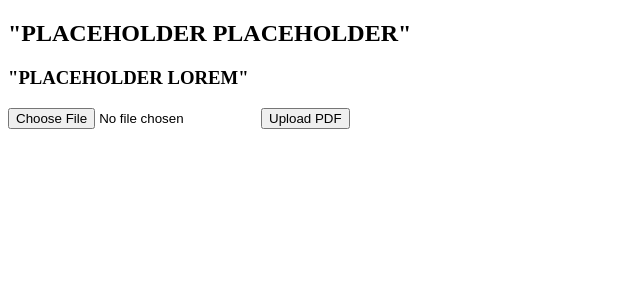
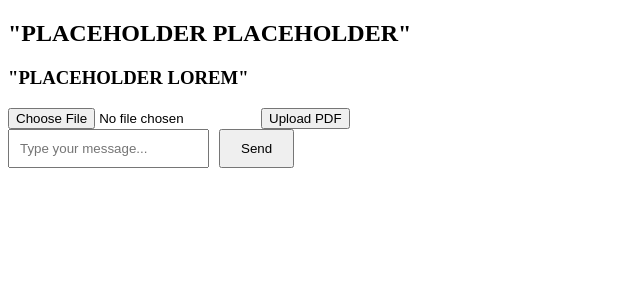
Before and after one commit to Devenvaruv/ResearchPaperChatBot, a React (Create React App) app in the folder frontend/ResearchPaperFrontend/: page / in a window 1280 px wide. Shown: the top 300 px of the page, without its empty margins (0-640 px from the left). Built offline with nearby package versions, Linux system fonts and the light colour scheme.

Commit message:
added placeholder buttons to send message to backend

```diff
--- a/frontend/ResearchPaperFrontend/src/App.js
+++ b/frontend/ResearchPaperFrontend/src/App.js
@@ -1,12 +1,39 @@
 import React, { useState } from 'react';
+import axios from 'axios';
 
 function App() {
 
   const [pdfFile, setPdfFile] = useState(null);
+  const [chatInput, setChatInput] = useState('');
+  const [chatLog, setChatLog] = useState([]);
 
   const handleFileChange = (event) => {
     setPdfFile(event.target.files[0]);
   };
+
+  const handleInputChange = (event) => {
+    setChatInput(event.target.value);
+  }
+
+  const handleUpload = async () => {
+    if(!pdfFile) {
+      alert("Please select a file");
+      return;
+    }
+
+
+    const formData = new FormData();
+    formData.append('file', pdfFile);
+    formData.append('index', 'test');
+
+    try {
+      const response = await axios.post('http://localhost:8080/api/upload-pdf', formData);
+      alert(response.data);
+    } catch (error) {
+      console.log("error uploading: " , error);
+      alert("failed to upload pdf.");
+    }
+  }
 
   return (
     <div className="App">
@@ -16,6 +43,24 @@ function App() {
         <input type="file" accept=".pdf" onChange={handleFileChange}/>
         <button style={{ margineLeft: '10px'}}> Upload PDF</button>
       </div>
+
+      <div>
+        {chatLog.map((entry, index) => (
+          <div key={index} style={{ margin: '10px 0'}}>
+            <strong>{entry.sender === 'user' ? 'You' : 'Bot'}:</strong> {entry.message}
+          </div>
+        ))}
+      </div>
+
+      <form >
+        <input type="text" value={chatInput} onChange={handleInputChange}
+        placeholder="Type your message..."
+        style={{ flex: '1', padding: '10px', marginRight: '10px'}}
+        />
+        <button type="submit" style={{ padding: '10px 20px'}}>
+          Send
+        </button>
+      </form>
     </div>
   );
 }
```
